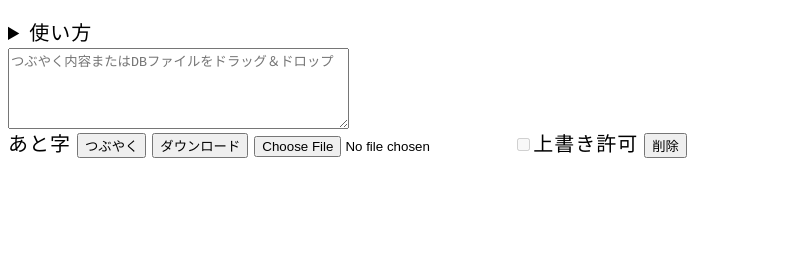
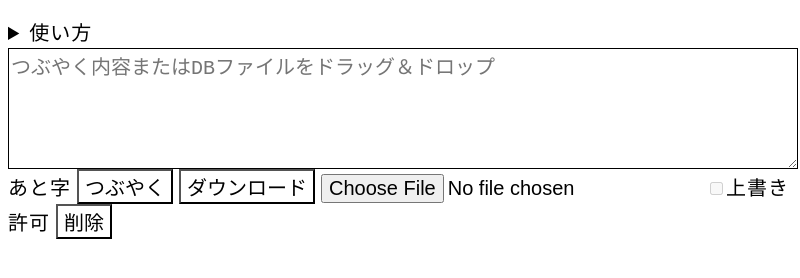
Before and after one commit to ytyaru/Electron.sql.js.MyLog.20220807142552, an Electron app: page index.html in a window 800 px wide. Shown: the part 66-344 px from the top of the page. Drawn offline with Linux system fonts and the light colour scheme; no server answers.

Commit message:
darkモード時のCSS修正。input type=file時のUIが変更不能であることを発見した。

```diff
--- a/index.html
+++ b/index.html
@@ -11,10 +11,10 @@
 <link rel="license" href="https://creativecommons.org/licenses/by-sa/4.0/deed.ja">
 <link rel="icon" href="asset/image/avator.png">
 <link rel="stylesheet" href="src/css/styles.css">
+<link rel="stylesheet" href="src/css/ui.css">
 <!--
 <link rel="stylesheet" href="src/css/toot-dialog.css">
 <link rel="stylesheet" href="src/css/transaction.css">
-<link rel="stylesheet" href="src/css/ui.css">
 -->
 <!--
 <style>
--- a/src/css/styles.css
+++ b/src/css/styles.css
@@ -20,9 +20,11 @@ body {
     letter-spacing: 0.05em;
     color: var(--fg-color);
     background-color: var(--bg-color);
+    border-color: var(--fg-color);
 }
 a.anchor { display:none; }
-div.mylog { background-color:#ffffff; border-radius:1em; border:1px solid black; margin-bottom:0.5em; }
+/*div.mylog { background-color:#ffffff; border-radius:1em; border:1px solid black; margin-bottom:0.5em; }*/
+div.mylog { border-radius:1em; border-width:1px; border-style:solid; margin-bottom:0.5em; }
 div.mylog p { padding:0.5em; margin:0; }
 div.mylog-meta { text-decoration:none; padding:0; margin:0; padding-left:1em; }
 div.mylog-meta a { text-decoration:none; padding:0; margin:0; padding-left:1em; }
--- a/src/css/ui.css
+++ b/src/css/ui.css
@@ -1,6 +1,9 @@
 label, legend, form, fieldset, button, input, textarea, select, option, output {
     font-size: calc(100vw / (var(--line-of-chars)));
     /*line-height: 1.0em;*/
+    color: var(--fg-color);
+    background-color: var(--bg-color);
+    border-color: var(--fg-color);
 }
 pre > code {
     font-size: calc(100vw / calc(var(--line-of-chars) * 2));
```
